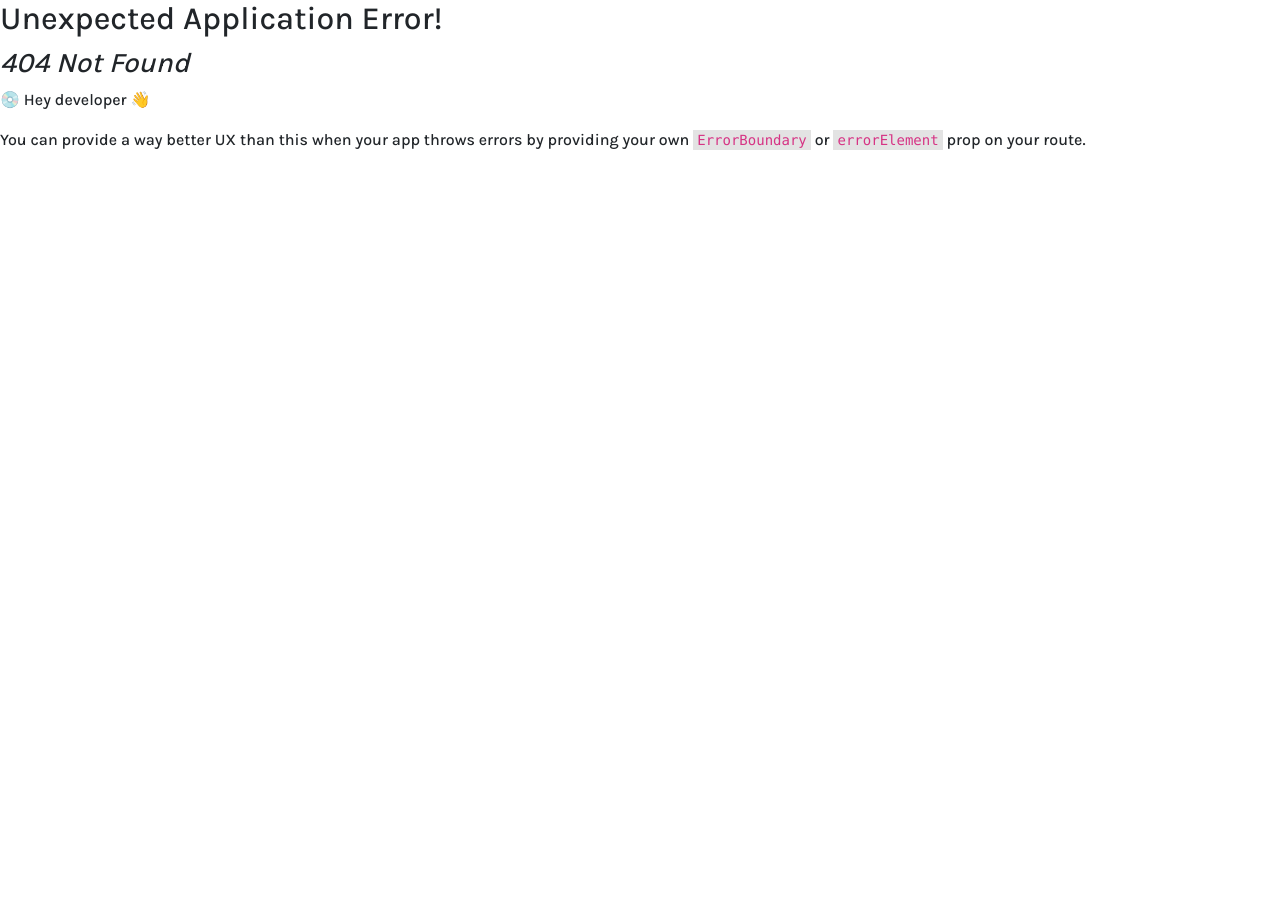
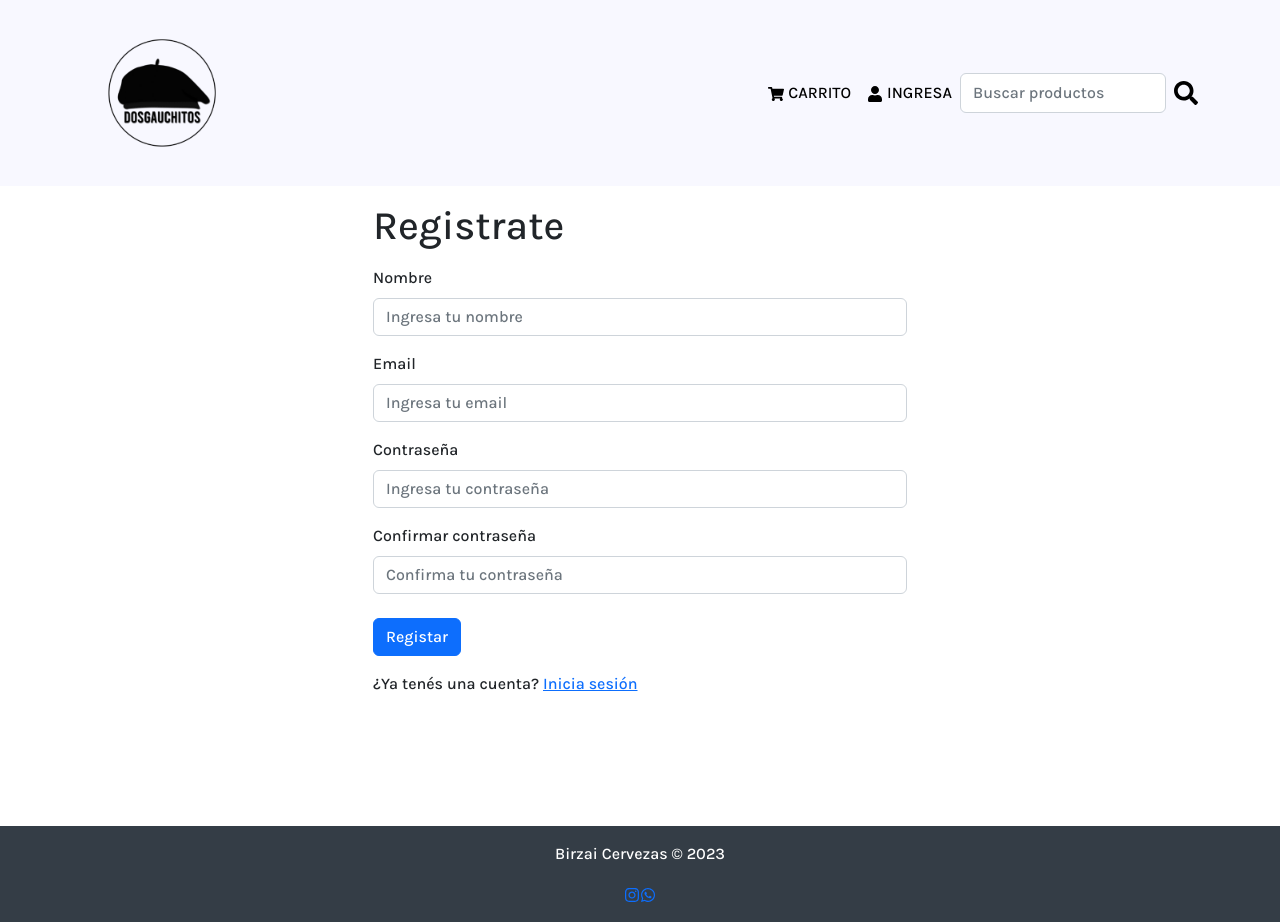
Before and after one commit to jimenezmateo44/Ecommerce-PPS2, a React (Create React App) app in the folder frontend/: page /register in a window 1280 px wide. Before the commit this address had no page. Before the commit the page ends 800 px from the top, so only its background shows below. Built offline with nearby package versions, Linux system fonts and the light colour scheme.

Commit message:
-- register authentication --

```diff
--- a/frontend/src/components/Header.jsx
+++ b/frontend/src/components/Header.jsx
@@ -1,15 +1,33 @@
-import {Badge,  Navbar, Nav, Container, Button ,Form } from 'react-bootstrap';
+import {Badge,  Navbar, Nav, Container, Button ,Form, NavDropdown } from 'react-bootstrap';
 import { FaShoppingCart, FaUser, FaSearch } from 'react-icons/fa';
 import logo from "../assets/logo.png";
 import '../assets/styles/header_style.css';
+import { useNavigate } from 'react-router-dom';
 import { LinkContainer } from 'react-router-bootstrap';
-import { useSelector } from 'react-redux';
-import { Link } from 'react-router-dom';
-
+import { useSelector, useDispatch } from 'react-redux';
+import { useLoginMutation, useLogoutMutation } from '../slices/usersApiSlice';
+import { logout } from '../slices/authSlice';
 
 const Header = () => {
 
     const { cartItems } = useSelector((state) => state.cart);
+    const { userInfo } = useSelector((state) => state.auth);
+
+    const dispatch = useDispatch();
+    const navigate = useNavigate();
+
+    const [logoutApiCall] = useLogoutMutation();
+
+    const logoutHandler = async () => {
+        try {
+            await logoutApiCall().unwrap();
+            dispatch(logout());
+            navigate('/login');
+        } catch (error) {
+            console.log(error);
+        }
+    }
+
 
     return (
     <header>
@@ -35,9 +53,22 @@ const Header = () => {
                             }
                             </Nav.Link>
                         </LinkContainer>
-                        <LinkContainer to='/login'>
-                            <Nav.Link className="navbar-item"><FaUser/> Ingresa</Nav.Link>
-                        </LinkContainer>
+                        { userInfo ? (
+                            <NavDropdown title={userInfo.name} id='username'>
+                                <LinkContainer to='/profile'>
+                                    <NavDropdown.Item>Perfil</NavDropdown.Item>
+                                </LinkContainer>
+                                <NavDropdown.Item onClick={logoutHandler}>
+                                    Cerrar Sesión
+                                </NavDropdown.Item>
+                            </NavDropdown>
+                        ) :
+                        ( //else
+                            <LinkContainer to='/login'>
+                                <Nav.Link className="navbar-item"><FaUser/> Ingresa</Nav.Link>
+                            </LinkContainer>
+                        )}
+
 
                         <Form className="d-flex">
                             <Form.Control
--- a/frontend/src/index.js
+++ b/frontend/src/index.js
@@ -16,6 +16,7 @@ import HomeScreen from './screens/HomeScreen';
 import ProductScreen from './screens/ProductScreen';
 import CartScreen from './screens/CartScreen.jsx';
 import LoginScreen from './screens/LoginScreen.jsx';
+import RegisterScreen from './screens/RegisterScreen.jsx';
 
 const router = createBrowserRouter(
   createRoutesFromElements(
@@ -24,6 +25,8 @@ const router = createBrowserRouter(
       <Route path="/productos/:id" element={<ProductScreen />} />
       <Route path="/cart" element={<CartScreen />} />
       <Route path="/login" element={<LoginScreen />} />
+      <Route path="/register" element={<RegisterScreen />} />
+
 
     </Route>
   )
--- /dev/null
+++ b/frontend/src/screens/RegisterScreen.jsx
@@ -0,0 +1,116 @@
+import { useState, useEffect } from "react"
+import { Link, useLocation, useNavigate } from 'react-router-dom';
+import { Form, Button, Row, Col } from 'react-bootstrap';
+import { useDispatch, useSelector } from "react-redux";
+import FormContainer from "../components/FormContainer";
+import Loader from "./Loader";
+import { useRegisterMutation } from "../slices/usersApiSlice";
+import { setCredentials } from "../slices/authSlice";
+import { toast } from "react-toastify";
+
+
+const RegisterScreen = () => {
+    const [name, setName] = useState('');
+    const [email, setEmail] = useState('');
+    const [password, setPassword] = useState('');
+    const [confirmPassword, setConfirmPassword] = useState('');
+
+
+    const dispatch = useDispatch();
+    const navigate = useNavigate();
+
+    const [register, {isLoading}] = useRegisterMutation();
+
+    const { userInfo } = useSelector((state) => state.auth);
+
+    const { search } = useLocation();
+    const sp = new URLSearchParams(search);
+    const redirect = sp.get('redirect') || '/';
+
+    useEffect(() => {
+        if (userInfo) {
+            navigate(redirect);
+        }
+    }, [userInfo, redirect, navigate]);
+
+    const submitHandler = async (e) => {
+        e.preventDefault();
+        if (password !== confirmPassword) {
+            toast.error('Las contraseñas no coinciden');
+        }
+        try {
+            const res = await register({name, email, password}).unwrap();
+            dispatch(setCredentials({...res, })); //se invoca desde authSlice.js
+            navigate(redirect);
+        } catch (error) {
+            toast.error(error?.data?.message || error.error);
+        }
+    }
+
+  return (
+    <FormContainer>
+        <h1>Registrate</h1>
+
+        <Form onSubmit={submitHandler}>
+             <Form.Group controlId="name" className="my-3">
+                <Form.Label>Nombre</Form.Label>
+                <Form.Control
+                    type='text'
+                    placeholder="Ingresa tu nombre"
+                    value={name}
+                    onChange={(e) => setName(e.target.value)}
+                ></Form.Control>
+            </Form.Group>
+
+
+            <Form.Group controlId="email" className="my-3">
+                <Form.Label>Email</Form.Label>
+                <Form.Control
+                    type='email'
+                    placeholder="Ingresa tu email"
+                    value={email}
+                    onChange={(e) => setEmail(e.target.value)}
+                ></Form.Control>
+            </Form.Group>
+        </Form>
+
+        <Form onSubmit={submitHandler}>
+            <Form.Group controlId="password" className="my-3">
+                <Form.Label>Contraseña</Form.Label>
+                <Form.Control
+                    type='password'
+                    placeholder="Ingresa tu contraseña"
+                    value={password}
+                    onChange={(e) => setPassword(e.target.value)}
+                ></Form.Control>
+            </Form.Group>
+
+            <Form.Group controlId="confirmPassword" className="my-3">
+                <Form.Label>Confirmar contraseña</Form.Label>
+                <Form.Control
+                    type='password'
+                    placeholder="Confirma tu contraseña"
+                    value={confirmPassword}
+                    onChange={(e) => setConfirmPassword(e.target.value)}
+                ></Form.Control>
+            </Form.Group>
+
+            <Button type="submit" variant="primary" className="mt-2" disabled= { isLoading }>
+                Registar
+            </Button>
+
+            { isLoading  && <Loader /> }
+        </Form>
+
+        <Row className="py-3">
+            <Col>
+                ¿Ya tenés una cuenta? <Link to={ redirect ? `/register?redirect=${redirect}` : '/login'}>Inicia sesión</Link>
+            </Col>
+        </Row>
+
+
+    </FormContainer>
+  )
+}
+
+export default RegisterScreen;
--- a/frontend/src/slices/authSlice.js
+++ b/frontend/src/slices/authSlice.js
@@ -12,9 +12,17 @@ const authSlice = createSlice({
         setCredentials: (state, action) => {
             state.userInfo = action.payload;
             localStorage.setItem('userInfo', JSON.stringify(action.payload));
-        }
-    }
+        },
+        logout: (state, action) => {
+            state.userInfo = null;
+            localStorage.removeItem('userInfo');
+        },
+        register: (state, action) => {
+            state.userInfo = null;
+            localStorage.addItem('userInfo');
+        },
+    },
 });
-export const { setCredentials } = authSlice.actions;
+export const { setCredentials, logout, register } = authSlice.actions;
 
 export default authSlice.reducer;
--- a/frontend/src/slices/usersApiSlice.js
+++ b/frontend/src/slices/usersApiSlice.js
@@ -10,7 +10,20 @@ export const usersApiSlice = apiSlice.injectEndpoints({
             body: data,
             }),
         }),
+        register: builder.mutation({
+            query: (data) => ({
+                url: `${USERS_URL}`,
+                method: 'POST',
+                body: data,
+            }),
+        }),
+        logout: builder.mutation({
+        query: () => ({
+            url: `${USERS_URL}/logout`,
+            method: 'POST',
+        }),
+    })
     }),
 });
 
-export const { useLoginMutation } = usersApiSlice;
+export const { useLoginMutation, useLogoutMutation, useRegisterMutation } = usersApiSlice;
```
